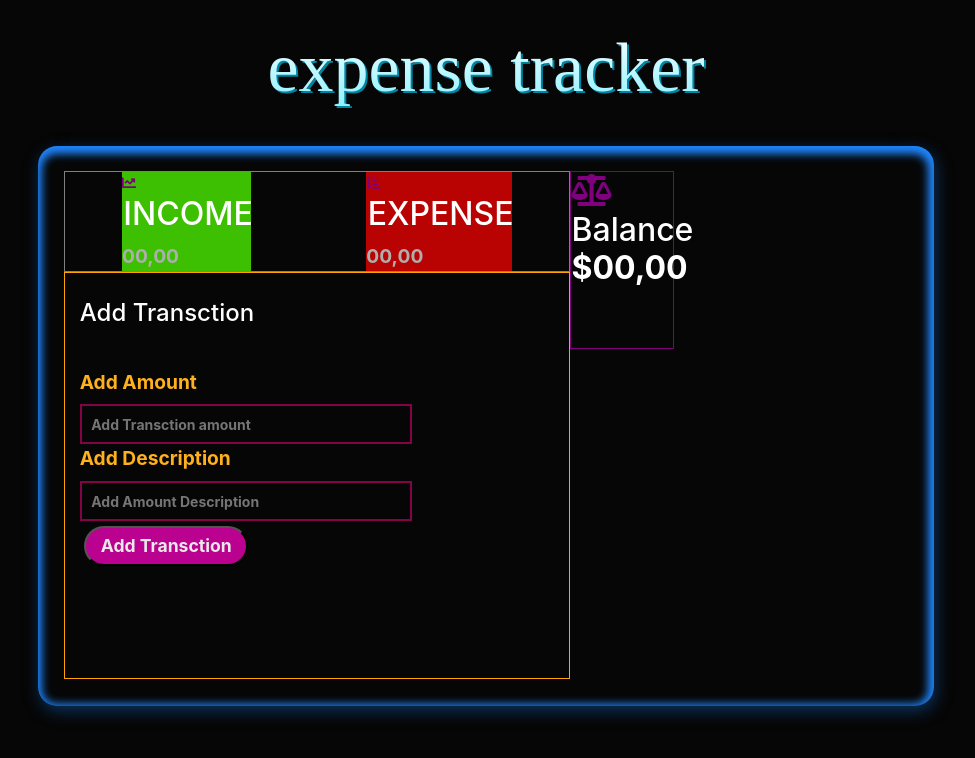
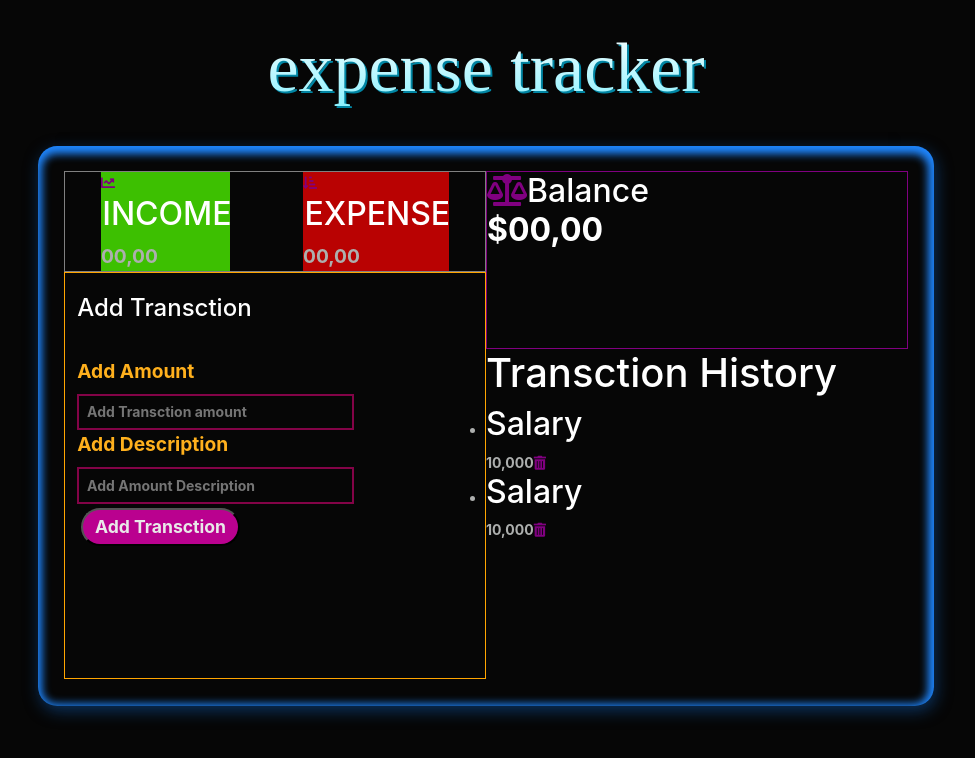
Before and after one commit to shahzain-lab/expense-tracker, a React (Create React App) app: page / in a window 1280 px wide. Shown: the top 758 px of the page, without its empty margins (154-1129 px from the left). Built offline with nearby package versions, Linux system fonts and the light colour scheme; a web font is replaced by a local one.

Commit message:
created history

```diff
--- a/src/App.css
+++ b/src/App.css
@@ -40,5 +40,8 @@
   display: flex;
 }
 .sec1{
-  width: 60%;
+  width: 50%;
 }
+.sec2{
+width: 50%;
+}
--- a/src/App.tsx
+++ b/src/App.tsx
@@ -3,6 +3,7 @@ import './App.css';
 import { Summary } from './components/Summary';
 import { AddTrans } from './components/AddTrans';
 import { Balance } from './components/Balance';
+import { History } from './components/History';
 
 function App() {
   return (
@@ -14,8 +15,9 @@ function App() {
         <Summary />
         <AddTrans />
         </div>
-        <div>
+        <div className="sec2">
         <Balance />
+        <History />
         </div>
       </div>
       </div>
--- a/src/components/Balance.tsx
+++ b/src/components/Balance.tsx
@@ -4,7 +4,7 @@ import './style.css'
 export const Balance = () => {
     return (
         <div className="Balance">
-            <h4><i className="fas fa-balance-scale"></i> Balance <span>$00,00</span></h4>
+            <h4><i className="fas fa-balance-scale"></i>Balance <br /><span>$00,00</span></h4>
         </div>
     )
 }
--- /dev/null
+++ b/src/components/History.tsx
@@ -0,0 +1,22 @@
+import React from 'react'
+import './style.css'
+
+export const History = () => {
+    return (
+        <div className="History">
+           <h3 className="histHead">Transction History</h3>
+           <ul>
+               <li>
+                   <h4>Salary</h4>
+                   <span>10,000</span>
+                   <i className="fas fa-trash-alt"></i>
+               </li>
+               <li>
+                   <h4>Salary</h4>
+                   <span>10,000</span>
+                   <i className="fas fa-trash-alt"></i>
+               </li>
+           </ul>
+        </div>
+    )
+}
--- a/src/components/style.css
+++ b/src/components/style.css
@@ -1,5 +1,5 @@
 .Balance{
-    width: 35%;
+    width: 100%;
     height: 35%;
     border: 1px solid purple;
 }
```
Also changed, not shown: 1 other file (tests, documents, lock files or other folders).
